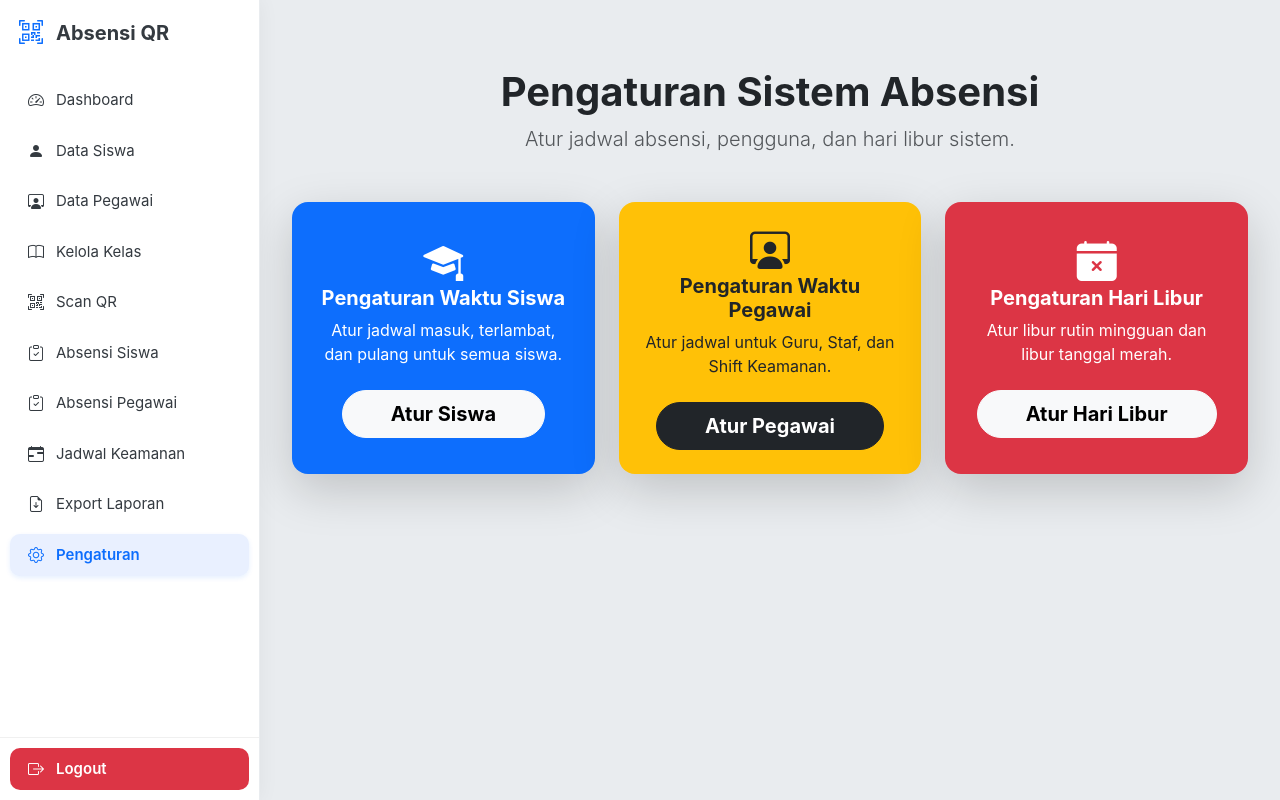
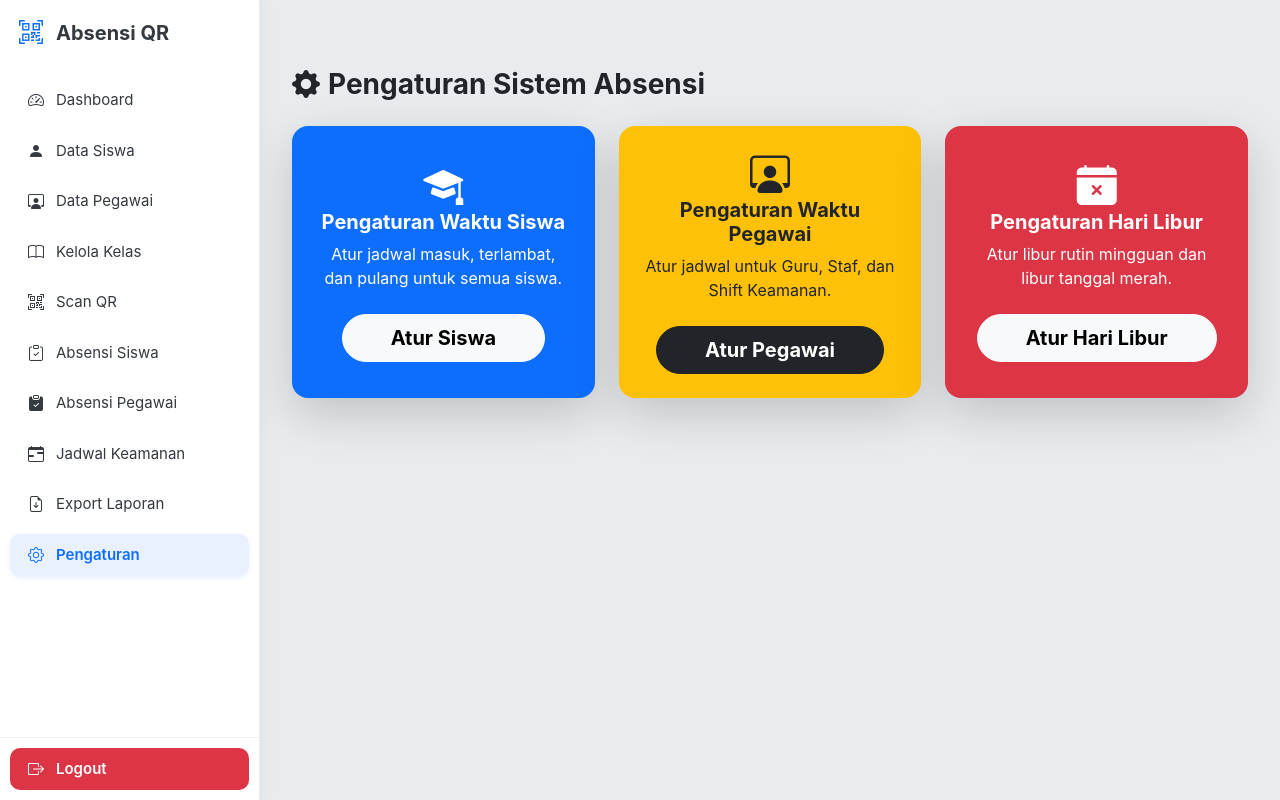
Before and after one commit to lalz7/absensi-qr, a Flask app: page /pengaturan in a window 1280 px wide. Run offline with Flask 3, Linux system fonts and the light colour scheme; the visitor is signed in with stand-in values (Sample User, id 1).

Commit message:
atur judul page

```diff
--- a/models.py
+++ b/models.py
@@ -78,8 +78,10 @@ class Pegawai(db.Model):
     shift: Mapped[str] = mapped_column(String(10), nullable=True)
 
     qr_path: Mapped[str] = mapped_column(String(200), nullable=True)
-    absensi_list: Mapped[list["AbsensiPegawai"]] = relationship(back_populates="pegawai_relasi")
-    jadwal_keamanan_list: Mapped[list["JadwalKeamanan"]] = relationship(back_populates="pegawai_relasi")
+
+    # PERUBAHAN: Menambahkan cascade="all, delete-orphan" untuk menghapus data terkait secara otomatis
+    absensi_list: Mapped[list["AbsensiPegawai"]] = relationship(back_populates="pegawai_relasi", cascade="all, delete-orphan")
+    jadwal_keamanan_list: Mapped[list["JadwalKeamanan"]] = relationship(back_populates="pegawai_relasi", cascade="all, delete-orphan")
 
     def __repr__(self):
         return f'<Pegawai {self.nama} (Role: {self.role})>'
--- a/templates/absensi.html
+++ b/templates/absensi.html
@@ -1,9 +1,11 @@
 {% extends "base.html" %}
+{% block title %}Absensi Siswa{% endblock %}
 
 {% block content %}
+
 <div class="container my-4">
     <div class="d-flex justify-content-between align-items-center mb-4">
-        <h3 class="mb-0">Laporan Absensi Harian Siswa</h3>
+        <h3 class="fw-bold mb-4 page-title"><i class="bi bi-clipboard-check me-2"></i>Laporan Absensi Siswa</h3>
         <form method="GET" action="{{ url_for('absensi_bp.absensi') }}" class="d-flex align-items-center gap-2">
             <input type="date" name="tanggal" class="form-control" value="{{ tanggal_dipilih.strftime('%Y-%m-%d') }}">
             <button type="submit" class="btn btn-dark">Tampilkan</button>
--- a/templates/absensi_pegawai.html
+++ b/templates/absensi_pegawai.html
@@ -1,9 +1,11 @@
 {% extends "base.html" %}
+{% block title %}Absensi Pegawai{% endblock %}
 
 {% block content %}
+
 <div class="container my-4">
     <div class="d-flex justify-content-between align-items-center mb-4">
-        <h3 class="mb-0">Laporan Absensi Harian Pegawai</h3>
+        <h3 class="fw-bold mb-4 page-title"><i class="bi bi-clipboard-check-fill me-2"></i>Laporan Absensi Pegawai</h3>
         <form method="GET" action="{{ url_for('absensi_pegawai_bp.absensi_pegawai') }}" class="d-flex align-items-center gap-2">
             <input type="date" name="tanggal" class="form-control" value="{{ tanggal_dipilih.strftime('%Y-%m-%d') }}">
             <button type="submit" class="btn btn-dark">Tampilkan</button>
--- a/templates/base.html
+++ b/templates/base.html
@@ -3,8 +3,7 @@
 <head>
     <meta charset="UTF-8">
     <meta name="viewport" content="width=device-width, initial-scale=1.0">
-    <title>Absensi QR - {% block title %}{% endblock %}</title>
-
+    <title>{% block title %}Absensi QR{% endblock %}</title>
     <link href="https://cdn.jsdelivr.net/npm/bootstrap@5.3.3/dist/css/bootstrap.min.css" rel="stylesheet">
     <link rel="stylesheet" href="https://cdn.jsdelivr.net/npm/bootstrap-icons@1.11.3/font/bootstrap-icons.min.css">
 
@@ -228,6 +227,15 @@
             .sidebar.collapsed .sidebar-header { justify-content: center; }
             .sidebar.collapsed .sidebar-brand i { margin: 0; }
         }
+        .page-title {
+            text-align: left; /* Default di desktop */
+        }
+        @media (max-width: 992px) {
+            .page-title {
+                text-align: center; /* Pindah ke tengah di mobile */
+                margin-top: 50px; /* Beri sedikit ruang dari tombol hamburger */
+            }
+        }
     </style>
 </head>
 <body>
@@ -263,7 +271,7 @@
                     <i class="bi bi-clipboard-check"></i><span>Absensi Siswa</span>
                 </a>
                 <a class="nav-link {% if 'absensi_pegawai' in request.path %}active{% endif %}" href="{{ url_for('absensi_pegawai_bp.absensi_pegawai') }}">
-                    <i class="bi bi-clipboard-check"></i><span>Absensi Pegawai</span>
+                    <i class="bi bi-clipboard-check-fill"></i><span>Absensi Pegawai</span>
                 </a>
                 <a class="nav-link {% if 'jadwal-keamanan' in request.path %}active{% endif %}" href="{{ url_for('jadwal_keamanan_bp.jadwal_keamanan') }}">
                     <i class="bi bi-calendar-range"></i><span>Jadwal Keamanan</span>
--- a/templates/dashboard.html
+++ b/templates/dashboard.html
@@ -1,4 +1,5 @@
 {% extends "base.html" %}
+{% block title %}Dashboard{% endblock %}
 
 {% block content %}
 <style>
@@ -74,8 +75,7 @@
 </style>
 
 <div class="container my-4">
-    <h2 class="mb-4 text-center fw-bold text-dark">Dashboard Absensi</h2>
-
+    <h3 class="fw-bold mb-4 page-title"><i class="bi bi-speedometer2 me-2"></i>Dashboard Absensi</h3>
     {% if info_hari_ini %}
     <div class="alert alert-danger text-center fw-bold" role="alert">
         <i class="bi bi-calendar-x-fill me-2"></i>
--- a/templates/export_laporan.html
+++ b/templates/export_laporan.html
@@ -1,8 +1,10 @@
 {% extends "base.html" %}
+{% block title %}Export Laporan{% endblock %}
+
 {% block content %}
 
 <div class="container my-5">
-    <h3 class="mb-4">📤 Export Laporan Absensi</h3>
+    <h3 class="fw-bold mb-4 page-title"><i class="bi bi-file-earmark-arrow-down me-2"></i>Export Laporan Absensi</h3>
 
     <!-- FORM EKSPOR -->
     <form method="POST" action="{{ url_for('export_bp.export_laporan') }}" class="card p-4 shadow-sm">
--- a/templates/pegawai.html
+++ b/templates/pegawai.html
@@ -4,6 +4,7 @@
 
 {% block content %}
 <div class="container mt-4">
+    <h3 class="fw-bold mb-4 page-title"><i class="bi bi-person-workspace me-2"></i>Kelola Data Pegawai</h3>
     <div class="d-flex justify-content-end mb-3 gap-2">
         <button type="button" class="btn btn-dark" data-bs-toggle="modal" data-bs-target="#filterModal">
             <i class="bi bi-search me-2"></i>Cari & Filter
--- a/templates/pengaturan.html
+++ b/templates/pengaturan.html
@@ -1,4 +1,5 @@
 {% extends "base.html" %}
+{% block title %}Pengaturan{% endblock %}
 
 {% block content %}
 {% set setting_guru_staf = setting_guru_staf if setting_guru_staf is defined else None %}
@@ -11,11 +12,7 @@
 
 
 <div class="container my-5">
-    <div class="text-center mb-5">
-        <h3 class="display-6 fw-bold text-dark">Pengaturan Sistem Absensi</h3>
-        <p class="lead text-muted">Atur jadwal absensi, pengguna, dan hari libur sistem.</p>
-    </div>
-
+    <h3 class="fw-bold mb-4 page-title"><i class="bi bi-gear-fill me-2"></i>Pengaturan Sistem Absensi</h3>
     <div class="row g-4 justify-content-center">
         <div class="col-lg-4 col-md-6">
             <div class="card p-4 shadow-lg border-0 rounded-4 h-100 d-flex justify-content-center bg-primary text-white">
--- a/templates/siswa.html
+++ b/templates/siswa.html
@@ -4,6 +4,7 @@
 
 {% block content %}
 <div class="container mt-4">
+    <h3 class="fw-bold mb-4 page-title"><i class="bi bi-person-fill me-2"></i>Kelola Data Siswa</h3>
     <div class="d-flex justify-content-end mb-3 gap-2">
         <button type="button" class="btn btn-dark" data-bs-toggle="modal" data-bs-target="#filterModal">
             <i class="bi bi-search me-2"></i>Cari & Filter
```
Also changed, not shown: templates/jadwal_keamanan.html (+3 -5 lines), templates/kelola_kelas.html (+5 -11 lines).
